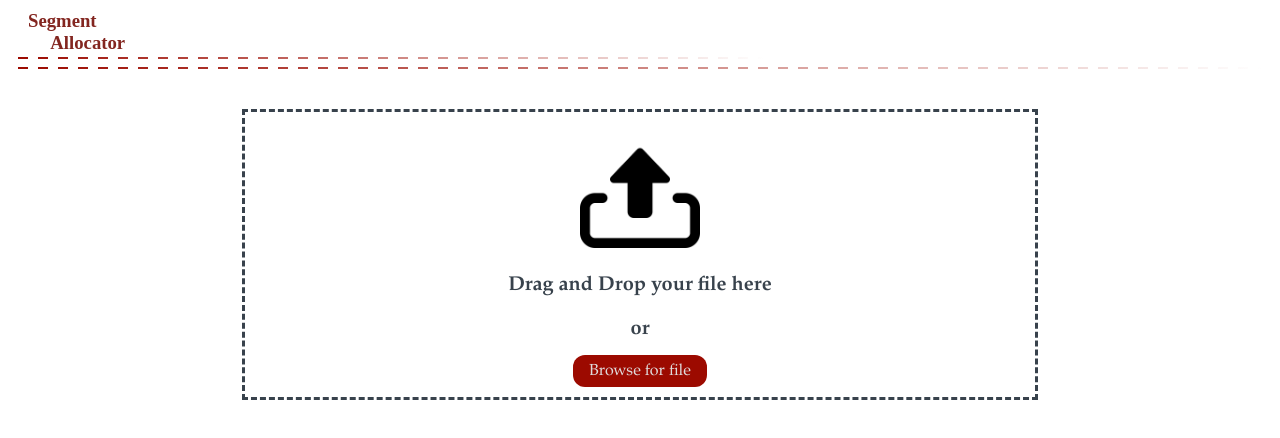
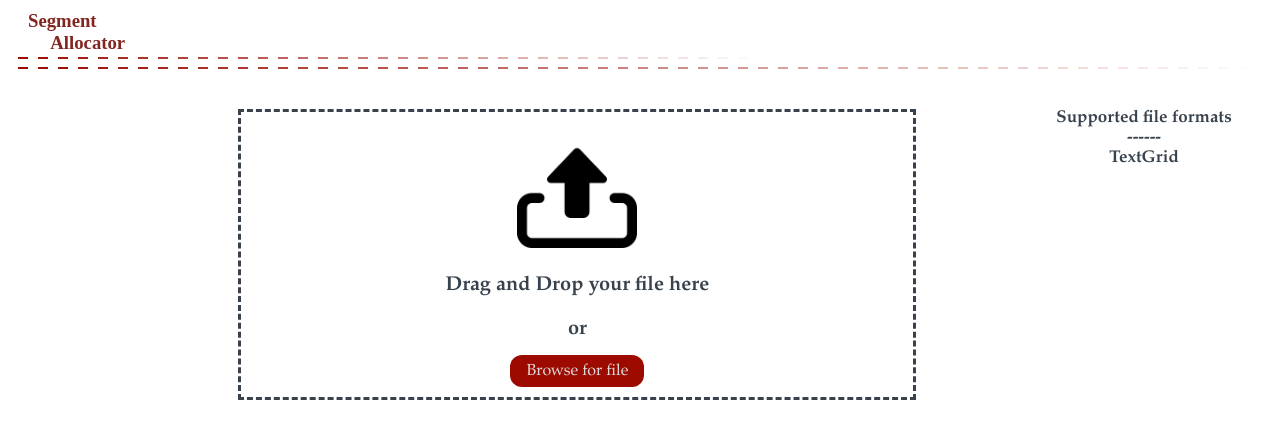
Before and after one commit to frederick-m-k/segementAllocator, an Angular app: page / in a window 1280 px wide. Shown: the top 438 px of the page. Built offline with nearby package versions, Linux system fonts and the light colour scheme.

Commit message:
Supported file formats are visible now

```diff
--- a/src/app/drag-n-drop/drag-n-drop.component.css
+++ b/src/app/drag-n-drop/drag-n-drop.component.css
@@ -1,19 +1,24 @@
+
+* {
+    outline: none;
+}
 
 /* For the dropzone */
 .dropzone {
-    width: 60%;
-    height: 20%;
+    display: inline-block;
+    width: 50vw;
+    height: 10%;
     padding: 16px;
     text-align: center;
     border: dashed 3px #38424c;
     position: relative;
-    margin: 0 auto;
+    margin-left: 18vw;
 }
 .dropzone #fileDrop {
     opacity: 0;
     position: absolute;
     z-index: 2;
-    width: 100%;
+    width: 60vw;
     height: 100%;
     top: 0;
     left: 0;
@@ -26,7 +31,8 @@
     background-color: #9c0a00;
     padding: 8px 16px;
 }
-.dropzone h3 {
+.dropzone .text, .text {
+    font-family: "Palatino", Times, serif;
     font-size: 20px;
     font-weight: 600;
     color: #38424c;
@@ -36,20 +42,32 @@
     height: 120px;
 }
 
+#supported_formats {
+    float: right;
+    text-align: center;
+    width: 20vw;
+    margin-top: 20px;
+}
+#supported_formats #file_info {
+    padding: 10px;
+    border: none;
+    background: none;
+    font-size: 17px;
+}
+#supported_formats #file_info:hover {
+    background: #f0f0f0;
+}
 
 /* For the text input fields for some more information neede for the game */
 .metaInformation {
     width: 60%;
     height: 15%;
-    padding: 16px;
+    padding: 10px;
     text-align: center;
     position: relative;
     margin: 0 auto;
 }
 .metaInformation #filename {
-    color: #38424c;
-}
-.metaInformation #layers {
     color: #38424c;
 }
 .metaInformation .metaData {
--- a/src/app/drag-n-drop/drag-n-drop.component.html
+++ b/src/app/drag-n-drop/drag-n-drop.component.html
@@ -1,18 +1,24 @@
+<div id="outerWrapper">
     <div class="dropzone hiddenWhenGameStarts" id="dropzone">
         <input type="file" id="fileDrop" (change)="getBrowsedFile($event)" />
 
         <img src="/assets/images/file-upload.png" alt="Drop your TextGrid file here" id="uploadImage">
 
-    <h3>Drag and Drop your file here</h3>
-    <h3>or</h3>
+        <h3 class="text">Drag and Drop your file here</h3>
+        <h3 class="text">or</h3>
         <label for="fileDrop" id="fileBrowse">
             Browse for file
         </label>
     </div>
+    <div id="supported_formats">
+        <button class="text" id="file_info" (click)="toggleSupportedFormats()" type="button">Supported file
+            formats<br />------<br />TextGrid</button>
+    </div>
+</div>
 
 <div class="metaInformation hiddenWhenGameStarts">
-    <h3 id="filename"></h3>
-    <h2 id="layers"></h2>
+    <h3 class="text" id="filename"></h3>
+    <h2 class="text" id="layers"></h2>
 
     <div id="layerContainer">
 
--- a/src/app/drag-n-drop/drag-n-drop.component.ts
+++ b/src/app/drag-n-drop/drag-n-drop.component.ts
@@ -1,7 +1,7 @@
 
 import { Component, HostListener, Output, EventEmitter, Input, SimpleChanges } from '@angular/core';
 import { Errors } from './../errors';
-import { discardPeriodicTasks } from '@angular/core/testing';
+import { decimalDigest } from '@angular/compiler/src/i18n/digest';
 
 /**
  *
@@ -36,7 +36,14 @@ export class DragNDropComponent {
 
   private metaDataElements = document.getElementsByClassName("metaData");
 
-  constructor() { }
+  constructor() {
+    // document.onload = (): void => {
+    //   document.getElementById("file_info").onclick = (): void => {
+    //     console.log("Hi");
+    //     this.toggleSupportedFormats(document.getElementById("file_info"));
+    //   }
+    // }
+  }
 
   /**
    * Pass file content and metadata to the parent component via EventEmitters
@@ -46,7 +53,6 @@ export class DragNDropComponent {
       let iterator = this.selectedLayers.values();
       let firstLayer: string = iterator.next().value;
       let secondLayer: string = iterator.next().value;
-      console.log(firstLayer, secondLayer);
 
       this.fileContent.emit((this.text as string));
       this.fileType.emit(this.privFileType);
@@ -145,6 +151,11 @@ export class DragNDropComponent {
     }
   }
 
+  @HostListener('dragenter', ['$event'])
+  onDragEnter(event: DragEvent) {
+    event.preventDefault();
+    event.stopPropagation();
+  }
   @HostListener('dragover', ['$event'])
   onDragOver(event: DragEvent) {
     event.preventDefault();
@@ -205,10 +216,6 @@ export class DragNDropComponent {
     }
   }
 
-  private toggleClickedLayer = (): void => {
-
-  }
-
 
   /**
    *
@@ -226,4 +233,13 @@ export class DragNDropComponent {
       }
     }
   }
+
+  toggleSupportedFormats = (): void => {
+    let element: HTMLElement = document.getElementById("file_info");
+    if (element.innerText.includes("TextGrid")) {
+      element.innerHTML = "Supported file formats";
+    } else {
+      element.innerHTML = "Supported file formats<br />------<br />TextGrid";
+    }
+  }
 }
```
Lines whose indentation alone changed are shown as unchanged.
